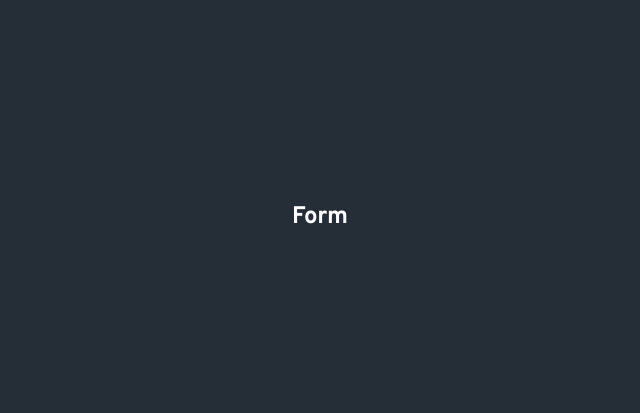
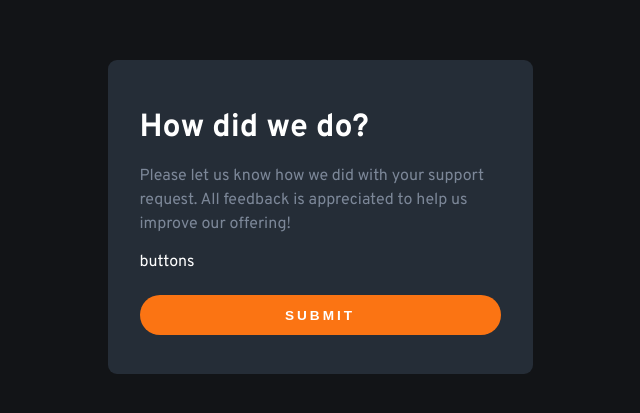
Before and after one commit to GrzegorzPacewicz/rating, a React (Vite) app: page / in a window 1280 px wide. Shown: the part 183-596 px from the top of the page, without its empty margins (320-960 px from the left). Built offline with nearby package versions, Linux system fonts and the light colour scheme.

Commit message:
Form texts and submit button added

```diff
--- a/src/components/Form/Form.jsx
+++ b/src/components/Form/Form.jsx
@@ -1,7 +1,17 @@
+import styles from "./Form.module.css";
+
 export function Form() {
   return (
-    <>
-      <h2>Form </h2>
-    </>
+    <div className={styles.container}>
+      <h1 className={styles.title}>How did we do?</h1>
+      <p className={styles.text}>
+        Please let us know how we did with your support request. All feedback is
+        appreciated to help us improve our offering!
+      </p>
+      <form className={styles.form__container}>
+        <div className={styles.labels__container}>buttons</div>
+        <button className={styles.form__btn}>Submit</button>
+      </form>
+    </div>
   );
 }
--- a/src/components/Form/Form.module.css
+++ b/src/components/Form/Form.module.css
@@ -0,0 +1,49 @@
+.container {
+    margin: 0 1.5em;
+    background-color: var(--neutral-dark-blue);
+    padding: 2em;
+    border-radius: 9px;
+    width: 425px;
+}
+
+.title {
+    margin: 1rem 0;
+}
+
+.text {
+    max-width: 1rem 0;
+    color: var(--neutral-medium-grey);
+    line-height: 1.5rem;
+}
+
+.form__container {
+    display: flex;
+    flex-direction: column;
+}
+
+.labels__container {
+    margin: 1em 0;
+    display: flex;
+}
+
+.form__btn {
+    border: none;
+    background-color: var(--primary-orange);
+    font-size: .85rem;
+    font-weight: var(--fw-bold);
+    color: var(--neutral-white);
+    text-align: center;
+    border-radius: 50px;
+    padding: .95em 3em;
+    text-transform: uppercase;
+    letter-spacing: 3px;
+    width: 100%;
+    margin: .5em auto;
+    cursor: pointer;
+}
+
+.form__btn:hover {
+    color: var(--primary-orange);
+    background-color: var(--neutral-white);
+    transition: all 0.3s;
+}
--- a/src/index.css
+++ b/src/index.css
@@ -21,7 +21,7 @@
 }
 
 body {
-  background-color: var(--neutral-dark-blue);
+  background-color: var(--neutral-very-dark-blue);
   font-family: var(--font-family);
   font-size: var(--fw-regular);
   color: var(--neutral-white);
```
